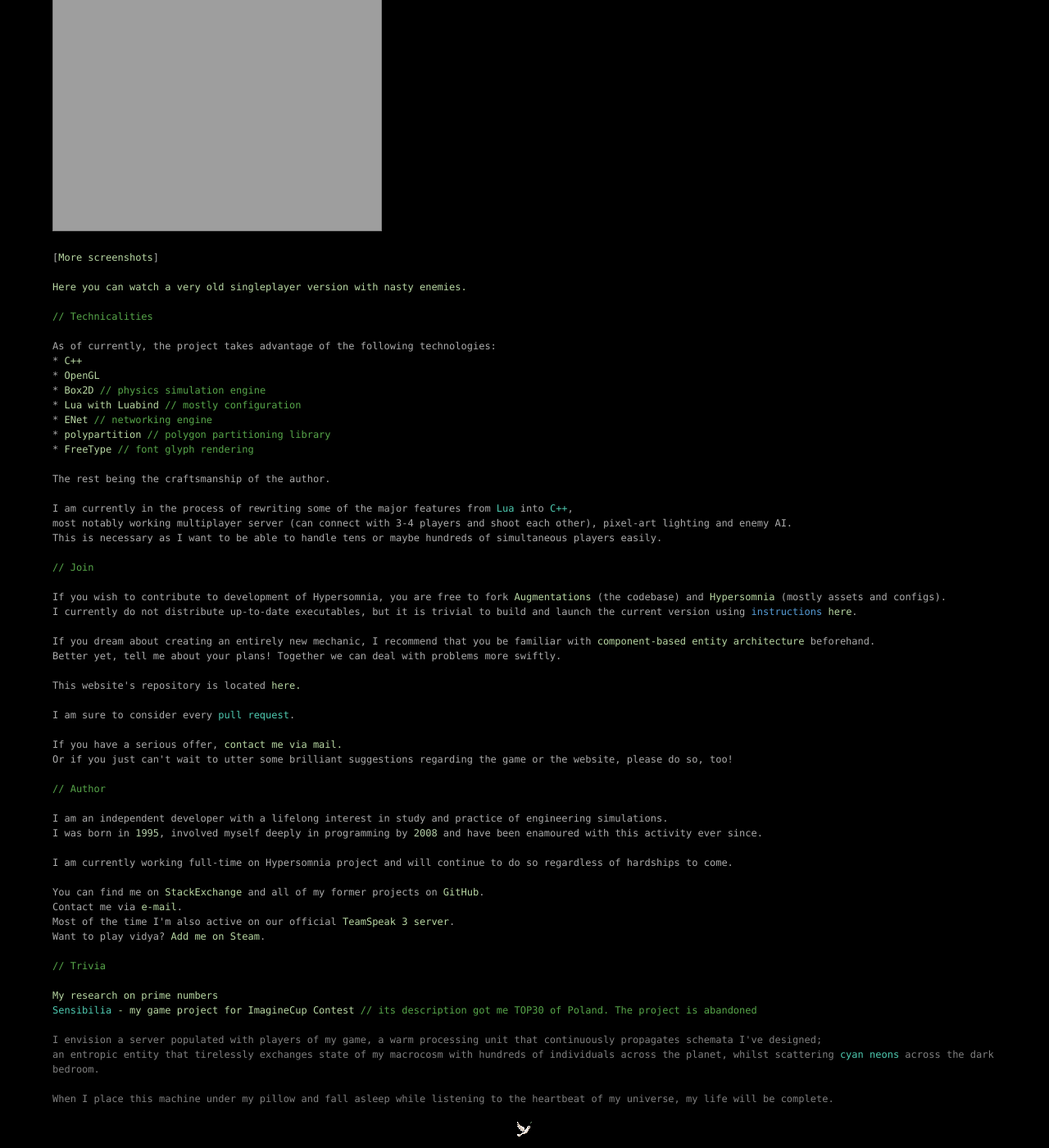
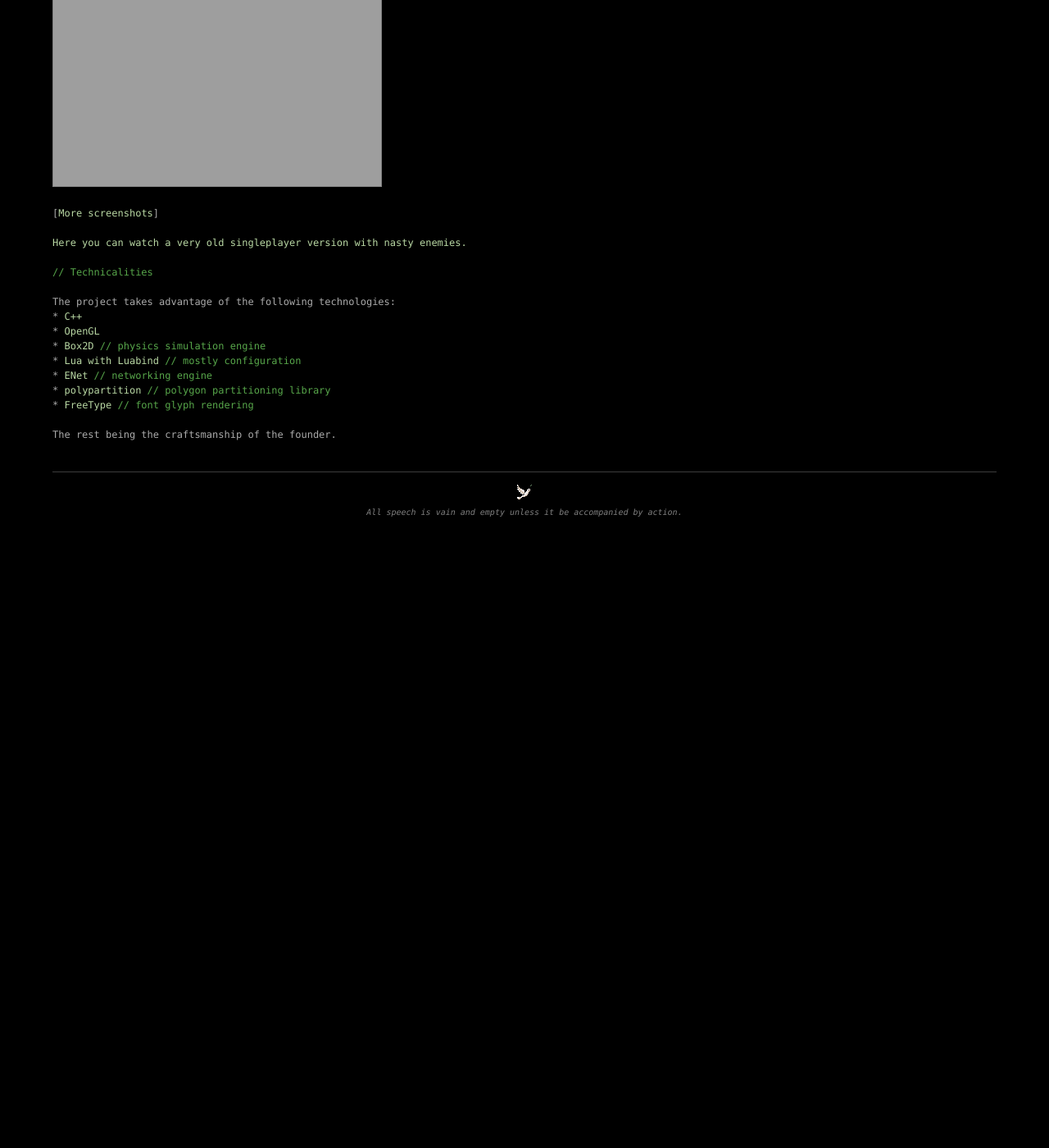
Before and after one commit to TeamHypersomnia/TeamHypersomnia.github.io, a Jekyll site: the page built from summary.md, in a window 1280 px wide and 1400 px high, scrolled down 749 px. Shown: the whole window at 82% size. Built offline with Jekyll 4.4.1, drawn with Linux system fonts in a browser that asks for light colours; after the commit the page ends 1390 px from its top, so only the background shows below that; some of the changed text lies outside the part shown.

Commit message:
improvements to the site

```diff
--- a/_includes/header.html
+++ b/_includes/header.html
@@ -15,6 +15,9 @@
 <a class="vsenum" href="{{ "/summary "| prepend: site.baseurl }}"><span class="vsparam">[</span>SUMMARY<span class="vsparam">]</span></a>
 <a class="vsenum" href="{{ "/posts"| prepend: site.baseurl }}"><span class="vsparam">[</span>ALL POSTS<span class="vsparam">]</span></a>
 <a class="vsenum" href="{{ "/screenshots"| prepend: site.baseurl }}"><span class="vsparam">[</span>SCREENSHOTS<span class="vsparam">]</span></a>
+<a class="vsenum" href="{{ "/play"| prepend: site.baseurl }}"><span class="vsparam">[</span>PLAY<span class="vsparam">]</span></a>
+<a class="vsenum" href="{{ "/join"| prepend: site.baseurl }}"><span class="vsparam">[</span>JOIN DEVELOPMENT<span class="vsparam">]</span></a>
+<a class="vsenum" href="{{ "/founder"| prepend: site.baseurl }}"><span class="vsparam">[</span>ABOUT FOUNDER<span class="vsparam">]</span></a>
 <br/>
  <a class="vstype" href="{{ "/subscribe" | prepend: site.baseurl }}"><span class="vsparam">[</span>Subscribe<span class="vsparam">]</span></a>
 <a class="vskeyword" href="{{ "/ts3"| prepend: site.baseurl }}"><span class="vsparam">[</span>TeamSpeak3<span class="vsparam">]</span></a>
--- a/summary.md
+++ b/summary.md
@@ -12,33 +12,25 @@
 
   <span class="subjectheader">Summary</span>
 <br/>
-
-  <span class="vsparam">Jump to: [<a class="vsenum" href="{{ "/summary/#TECHNICALITIES "| prepend: site.baseurl }}">Technicalities</a>]
-[<a class="vsenum" href="{{ "/summary/#JOIN "| prepend: site.baseurl }}">Join</a>]
-[<a class="vsenum" href="{{ "/summary/#AUTHOR "| prepend: site.baseurl }}">Author</a>]</span> <br/>
 <br/>
 
-    <span class="vstype">Hypersomnia</span> is an upcoming 2D multiplayer <span class="vstype">futuristic</span> universe with elements of <span class="vskeyword">fast-paced shooter</span>, <span class="vskeyword"> stealth </span> and <span class="vskeyword">role-playing game</span>.
-    <br/>Set in a hypothetical afterlife reality, it is meant to provide joy through altruistic behaviours and fulfillment of elaborate social roles,<br/>including, but not limited to, sowing panic as a traitor to benevolent ones. <br/><br/>
+    <span class="vstype">Hypersomnia</span> is an open source game project aiming to become a free software MMO with a persistent world featuring an elaborate storyline.<br/><br/>
+    It is a <span class="vstype">futuristic</span> universe with elements of <span class="vskeyword">fast-paced shooter</span>, <span class="vskeyword"> stealth </span> and <span class="vskeyword">role-playing game</span>.
+    <br/>Set in a hypothetical afterlife reality, it shall provide joy through altruistic behaviours and fulfillment of elaborate social roles,<br/>including, but not limited to, sowing panic as a traitor to benevolent ones. <br/><br/>
     Decide upon your allegiance to one of the three warring factions whose apple of discord is
     a disparity between prevailing notions of <span class="vsmacro">moral excellence</span>.<br/>
  <span class="vstype">Metropolis</span>; <span class="vstype">Atlantis</span>; <span class="vstype">Resistance.</span><br/>
+<br/>
+    There is yet no official <span class="vskeyword">lore</span> or <span class="vskeyword">wiki</span> apart from a huge <span class="vstype">Game Design Document</span> whose assumptions are being slowly, yet steadily, fulfilled.<br/>
+    The stories written are many, but they will be polished and revealed when all else is complete.<br/>
 
-    <br/>The project is being brought to life with mere forces of a single man; <br/>
+    <br/>As it currently stands, the project is being brought to life with mere forces of a single man; <br/>
     he holds the project in his highest esteem and is well aware it will necessarily take months of intense, wholehearted labour. <br/>
 
 <div>
 
 <div>
 <br/>
-  <span class="vscomment">// Progress</span><br/><br/>
-  I will not keep any official list with current features for it is bound to outdate in a matter of days.<br/>
-  The purpose of this website is to portray state-of-the-art through <a class="vsenum" href="https://drive.google.com/folderview?id=0B_gBQSJQBKcjTzJ2bDVhWDhxSjQ&usp=sharing">in-game pictures</a> and most importantly, <a class="vsenum" href="{{site.url}}">blog posts</a>.
-
-<br/>
-    <br/>
-    There is yet no official <span class="vskeyword">lore</span> or <span class="vskeyword">wiki</span> apart from a huge <span class="vstype">Game Design Document</span> whose assumptions are being slowly, yet steadily, fulfilled.<br/>
-    The stories written are many, but they will be polished and revealed when all else is complete. Stay tuned!<br/>
 
 <br/>
 
@@ -59,7 +51,7 @@
     <br/>
 
     <br/>
-    As of currently, the project takes advantage of the following technologies:<br/>
+    The project takes advantage of the following technologies:<br/>
     * <span class="vsenum">C++</span><br/>
     * <a href="https://www.opengl.org/" class="vsenum">OpenGL</a><br/>
     * <a href="https://www.box2d.org/" class="vsenum">Box2D</a> <span class="vscomment">  // physics simulation engine</span><br/>
@@ -68,76 +60,5 @@
     * <a href="https://github.com/ivanfratric/polypartition" class="vsenum">polypartition</a><span class="vscomment"> // polygon partitioning library </span><br/>
     * <a href="https://www.freetype.org/" class="vsenum">FreeType</a><span class="vscomment">  // font glyph rendering </span><br/>
     <br/>
-    The rest being the craftsmanship of the author.<br/>
+    The rest being the craftsmanship of the founder.<br/>
     <br/>
-I am currently in the process of rewriting some of the major features from <span class="vstype">Lua</span> into <span class="vstype">C++</span>,<br/>most notably working multiplayer server (can connect with 3-4 players and shoot each other), pixel-art lighting and enemy AI.<br/>
-This is necessary as I want to be able to handle tens or maybe hundreds of simultaneous players easily.<br/>
-    <br/>
-  <span id="JOIN" class="vscomment">// Join </span>
-<br/>
-<br/>
-
-  If you wish to contribute to development of Hypersomnia, you are free to fork <a class="vsenum" href="https://github.com/geneotech/Augmentations">Augmentations</a> (the codebase) and <a class="vsenum" href="https://github.com/geneotech/Hypersomnia">Hypersomnia</a> (mostly assets and configs).<br/>
-  I currently do not distribute up-to-date executables, but it is trivial to build and launch the current version using <span class="vsstring">instructions</span> <a class="vsenum" href="https://github.com/geneotech/Augmentations/blob/master/build_instructions.txt">here</a>.
-<br/>
-<br/>
-
-If you dream about creating an entirely new mechanic, I recommend that you be familiar with <a class ="vsenum" href="http://gamedev.stackexchange.com/questions/31473/what-is-the-role-of-systems-in-a-component-based-entity-
-architecture">component-based entity architecture</a> beforehand.<br/> Better yet, tell me about your plans! Together we can deal with problems more swiftly.
-<br/>
-<br/>
-This website's repository is located <a class="vsenum" href="https://github.com/geneotech/geneotech.github.io">here.</a>
-<br/>
-<br/>
-I am sure to consider every <span class="vstype">pull request</span>.
-
-<br/>
-<br/>
-  If you have a serious offer, <a class="vsenum" href="mailto:patryk.czachurski@gmail.com">contact me via mail.</a> <br/>
-  Or if you just can't wait to utter some brilliant suggestions regarding the game or the website, please do so, too!
-<br/>
-
-<!--
-<div class="vsparam" style="text-align: center">
-Copyright ©
-<script type="text/javascript">
-var d = new Date()
-document.write(d.getFullYear())
-</script> Patryk Czachurski
-</div>
--->
-
-<br/>
-
-  <span id="AUTHOR" class="vscomment">// Author </span>
-<br/>
-<br/>
-
-  I am an independent developer with a lifelong interest in study and practice of engineering simulations. <br/>
-  I was born in <span class="vsnumber">1995</span>, involved myself deeply in programming by <span class="vsnumber">2008</span> and have been enamoured with this activity ever since.<br/><br/>
-
-I am currently working full-time on Hypersomnia project and will continue to do so regardless of hardships to come.
-<br/><br/>
-
-  You can find me on <a class="vsenum" href="http://stackexchange.com/users/236344/devdalus?tab=accounts">StackExchange</a> and all of my former projects on <a class="vsenum" href="https://github.com/geneotech/">GitHub</a>.
-  <br/>Contact me via <a class="vsenum" href="mailto:patryk.czachurski@gmail.com">e-mail</a>.<br/>
-  Most of the time I'm also active on our official <a class="vsenum" href="{{ "/ts3"| prepend: site.baseurl }}">TeamSpeak 3 server</a>.<br/>
-  Want to play vidya? <a class="vsenum" href="http://steamcommunity.com/id/hypersomnialeaddev/">Add me on Steam</a>.
-<br/><br/>
-
-<span class="vscomment">// Trivia</span><br/><br/>
-<a class="vsenum" href="http://math.stackexchange.com/questions/1579998/fractals-using-just-modulo-operation">My research on prime numbers<br/>
-<a class="vsenum" href="https://www.youtube.com/watch?v=pjolw0OFPKM"><span class="vstype">Sensibilia</span> - my game project for ImagineCup Contest</a> <span class="vscomment"> // its description got me TOP30 of Poland. The project is abandoned</span><br/>
-
-<br/>
-
-<span class="vsparam">
-  I envision a server populated with players of my game, a warm processing unit that continuously propagates schemata I've designed;<br/>
-  an entropic entity that tirelessly exchanges state of my macrocosm with hundreds of individuals across the planet, whilst scattering <span class="vstype">cyan neons</span> across the dark bedroom.<br/><br/>
-  When I place this machine under my pillow and fall asleep while listening to the heartbeat of my universe, my life will be complete.<br/>
-</span>
-
-<br/>
-<div style="text-align:center">
-<a class="vsparam" href="{{ "/summary/#TOP"| prepend: site.baseurl }}"> <img src="{{ "/dove.gif "| prepend: site.baseurl }}" style="border: 0"/></a>
-</div>
```
Also changed, not shown: other parts of summary.md (+1 -1 lines), founder.html (added, +32 -0 lines), join.html (added, +27 -0 lines), play.html (added, +10 -0 lines).
